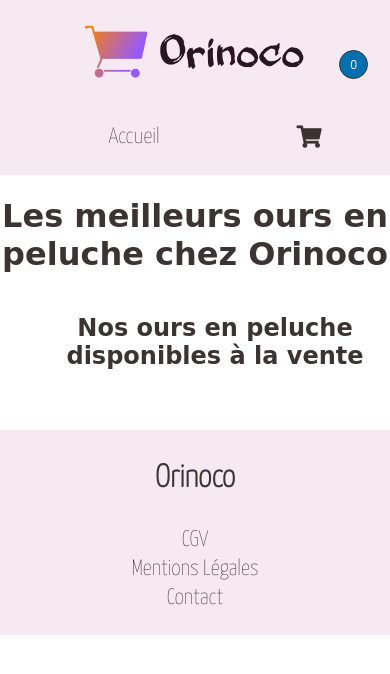
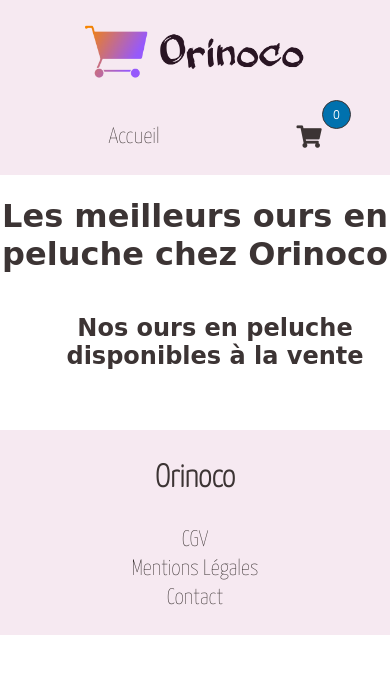
Before and after one commit to hhaurice/HerveHaurice_5_11092021, a website: page public/index.html in a window 390 px wide. Drawn offline with Linux system fonts and the light colour scheme; no server answers; a web font is replaced by a local one.

Commit message:
Added responsive span

```diff
--- a/public/css/order.css
+++ b/public/css/order.css
@@ -278,6 +278,12 @@ footer a:hover {
     button {
         display: inline;
     }
+
+    span {
+        top: 110px;
+        right: unset;
+    }
+
 }
 
 @media screen and (max-width: 768px) {
@@ -295,5 +301,9 @@ footer a:hover {
         align-items: center;
        }
 
+       span {
+        top: 100px;
+        right: unset;
+    }
 
 }
--- a/public/css/produit.css
+++ b/public/css/produit.css
@@ -247,6 +247,11 @@ footer a:hover {
     li {
         padding: 16px;
     }
+
+    span {
+        top: 110px;
+        right: unset;
+    }
 }
 
 @media screen and (max-width: 768px) {
@@ -257,4 +262,9 @@ footer a:hover {
     li {
         padding: 4px;
     }
+
+    span {
+        top: 100px;
+        right: unset;
+    }
 }
--- a/public/css/style.css
+++ b/public/css/style.css
@@ -82,6 +82,11 @@ nav  a:hover {
     display: flex;
     flex-direction: column;
     flex-wrap: nowrap;
+}
+
+#confirmation p {
+    font-size: 20px;
+    margin-left: 40px;
 }
 
 header {
@@ -176,6 +181,7 @@ footer a:hover {
         justify-content: space-around;
     }
 
+
     section {
         flex-direction: column;
     }
@@ -201,6 +207,11 @@ footer a:hover {
     li {
         padding: 16px;
     }
+    span {
+        top: 110px;
+        right: unset;
+    }
+
 }
 
 @media screen and (max-width: 768px) {
@@ -211,4 +222,11 @@ footer a:hover {
     li {
         padding: 4px;
     }
+
+    span {
+        top: 100px;
+        right: unset;
+    }
+
+
 }
```
